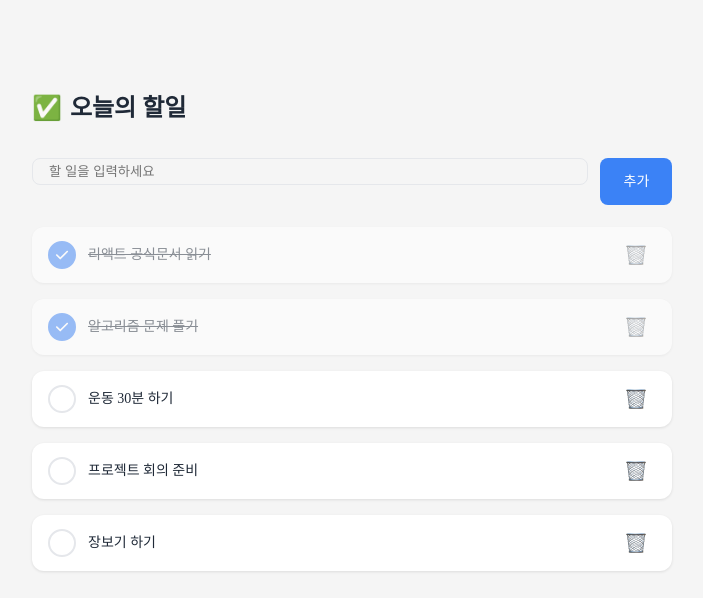
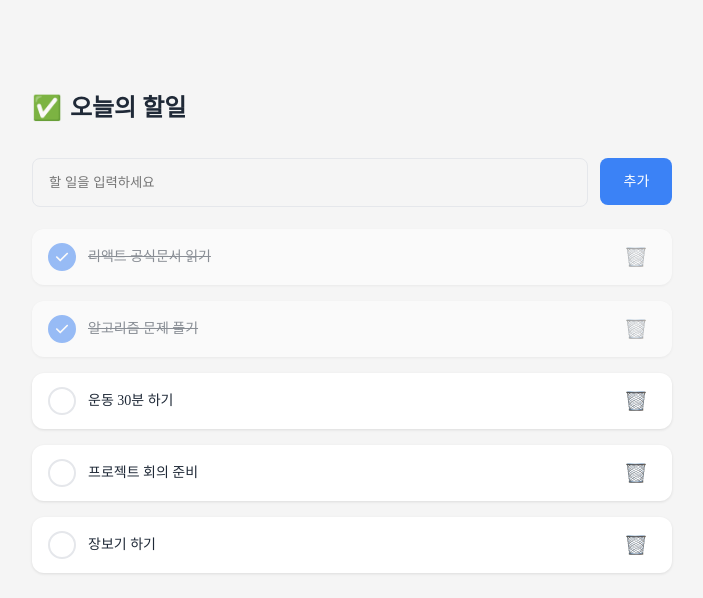
Before and after one commit to IT-Cotato/13th-Frontend-Assignment, a React (Vite) app: page / in a window 1280 px wide. Shown: the top 598 px of the page, without its empty margins (288-991 px from the left). Built offline with nearby package versions, Linux system fonts and the light colour scheme.

Commit message:
fix: empty 화면이 뜬 뒤 투두를 추가했을 때 리스트가 다시 보이지 않는 문제 수정

```diff
--- a/src/App.css
+++ b/src/App.css
@@ -123,7 +123,7 @@ input[type="checkbox"] {
 
 input {
     display: flex;
-    height: 0.6px;
+    height: 22.6px;
     padding: 12px 16px;
     align-items: center;
     flex: 1 0 0;
--- a/src/TodoInput.tsx
+++ b/src/TodoInput.tsx
@@ -10,7 +10,8 @@ export default function TodoInput({ listState, setListState }) {
     function handleAddTodo() {
         if (inputText == "") return;
 
-        const newId = listState[listState.length - 1].id + 1;
+        const newId =
+            listState.length > 0 ? listState[listState.length - 1].id + 1 : 1;
         setListState((prevList) => [
             ...prevList,
             { id: newId, completed: false, text: inputText },
--- a/src/TodoList.tsx
+++ b/src/TodoList.tsx
@@ -2,12 +2,12 @@ import Empty from "./Empty";
 import TodoCard from "./TodoCard";
 
 export default function TodoList({ listState, onDelete }) {
+    if (listState.length === 0) {
+        return <Empty />;
+    }
     const todoItem = listState.map((todoItems) => (
         <TodoCard key={todoItems.id} {...todoItems} onDelete={onDelete} />
     ));
-    if (todoItem.length === 0) {
-        return <Empty />;
-    }
     return (
         <>
             <ul id="todoList">{todoItem}</ul>
```
